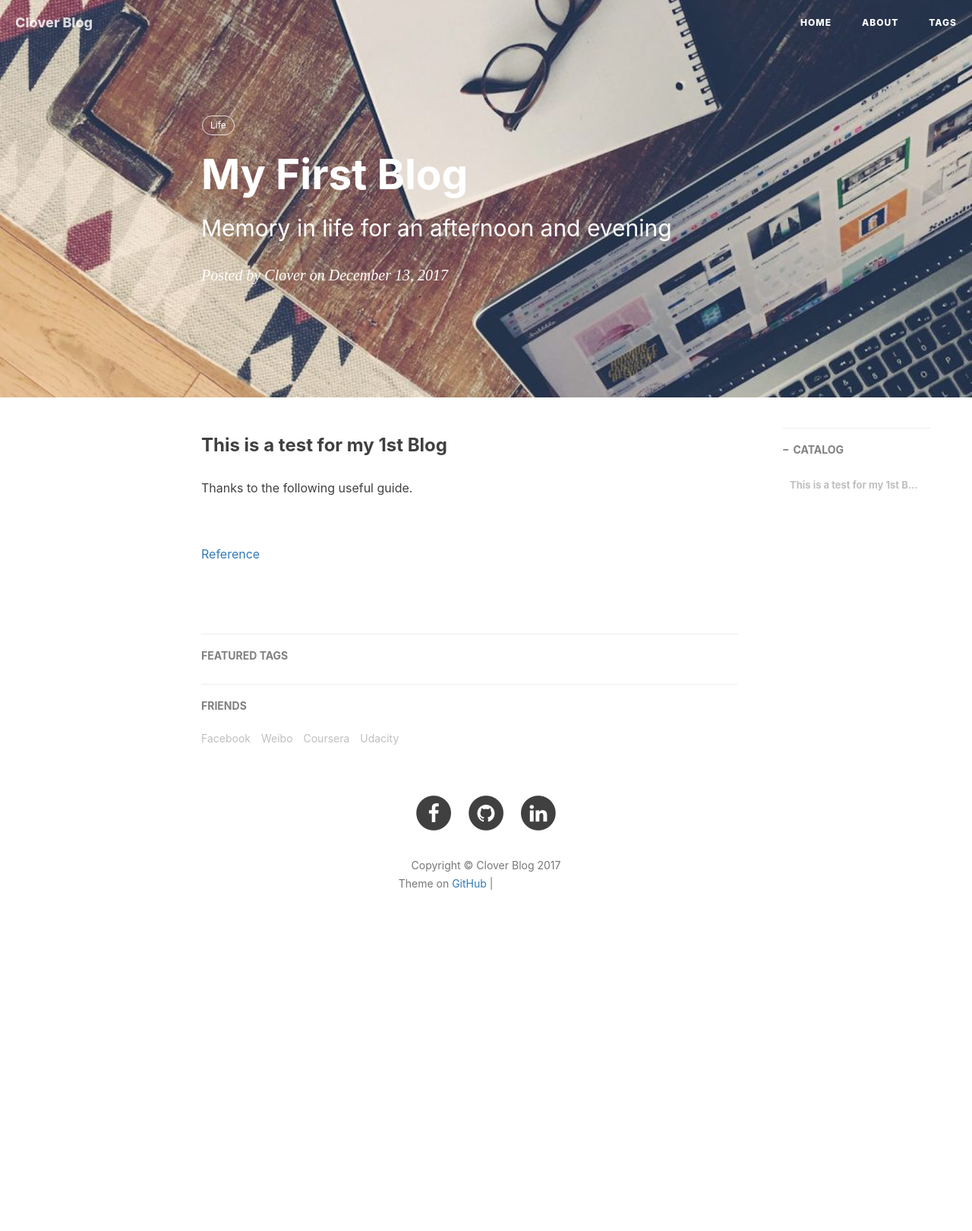
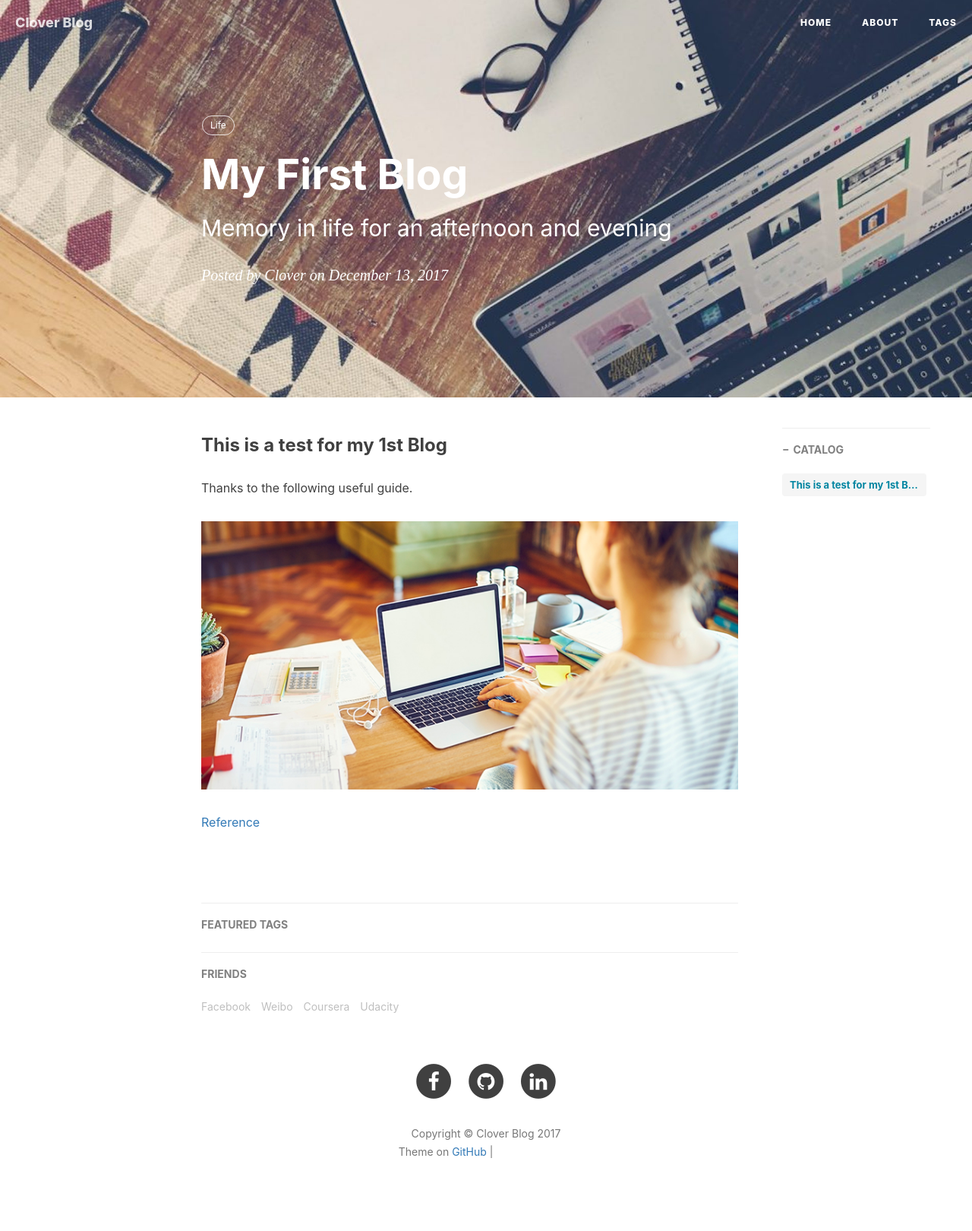
Before and after one commit to ly16/ly16.github.io, a Jekyll site: the page built from _posts/2017-12-13-My-First-Blog.md, in a window 1280 px wide. Shown: the whole page at 76% size. Built offline with Jekyll 4.4.1, drawn with Linux system fonts in a browser that asks for light colours; nearby versions of some CDN libraries; comment, search, counter and statistics services are not loaded; before the commit the page ends 1267 px from its top, so only the background shows below that; grey boxes are pictures that could not be loaded.

Commit message:
Update 2017-12-13-My-First-Blog.md

```diff
--- a/_posts/2017-12-13-My-First-Blog.md
+++ b/_posts/2017-12-13-My-First-Blog.md
@@ -16,6 +16,6 @@
 
 Thanks to the following useful guide.
 
-![](img/post-bg-blog-body.jpg)
+![](https://github.com/ly16/ly16.github.io/blob/master/img/post-bg-blog-body.jpg)
 
 [Reference](https://github.com/Huxpro/huxpro.github.io)
```
